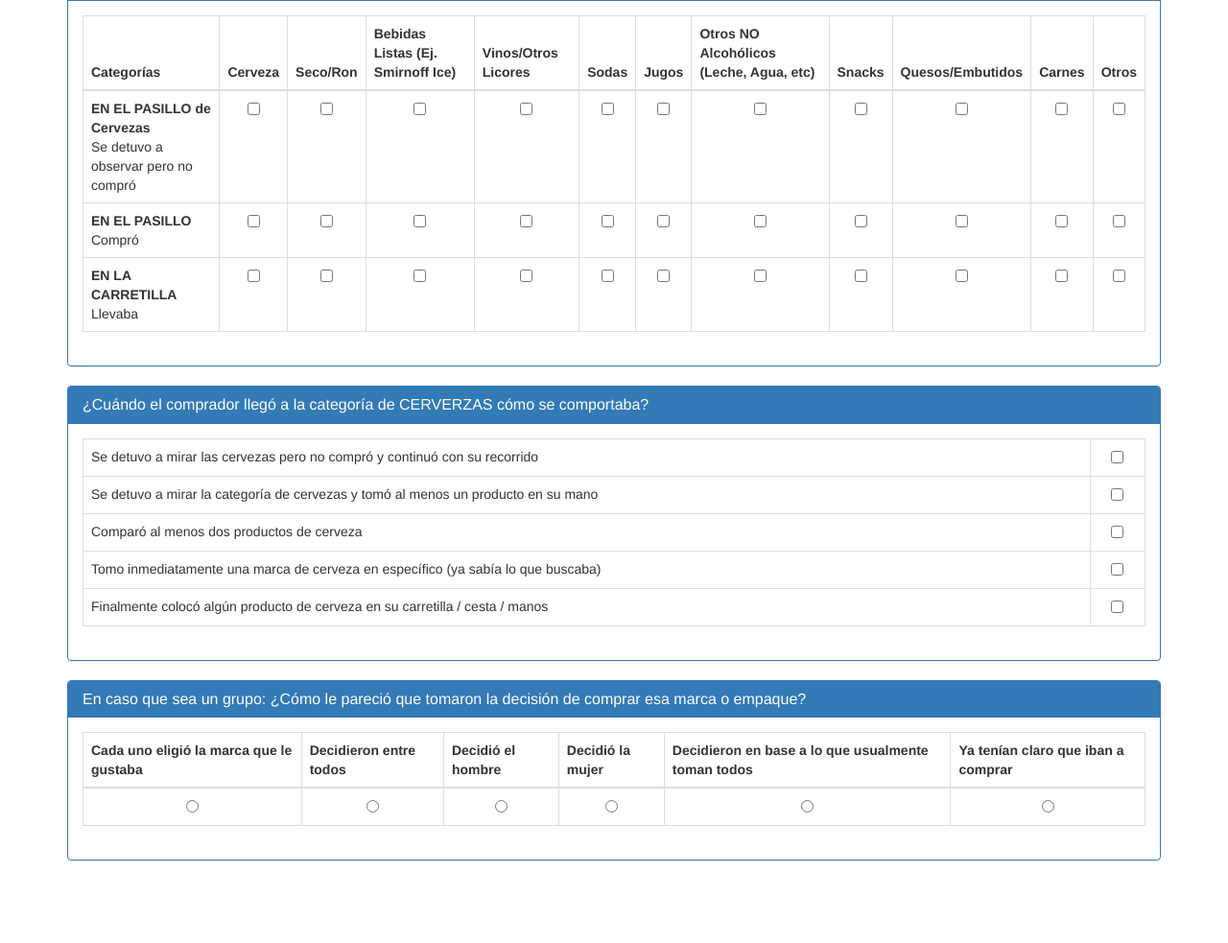
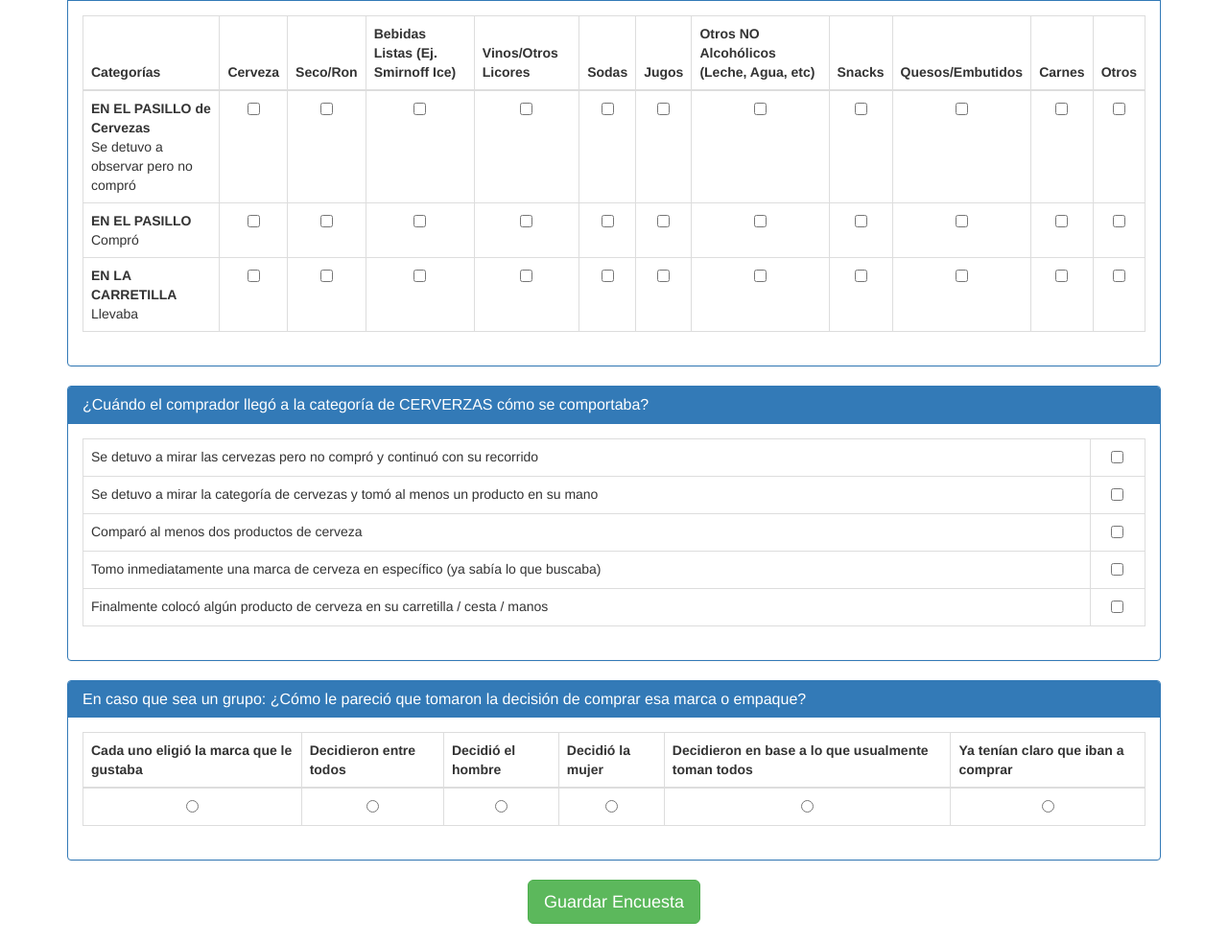
Before and after one commit to Guillelon/SurveyDemo, a plain HTML site: page Survey/index.html in a window 1280 px wide. Shown: the part 559-1542 px from the top of the page at 96% size. Before the commit the page ends 1476 px from the top, so only its background shows below. Drawn offline with Linux system fonts and the light colour scheme.

Commit message:
agregando botones

```diff
--- a/Survey/index.html
+++ b/Survey/index.html
@@ -680,9 +680,14 @@
                     </div>
                 </div>
             </div>
+            <div style="text-align:center">
+                <button id="buttonProceess" type="button" class="btn btn-success btn-lg">Guardar Encuesta</button>
+            </div>
+            <br />
         </div>
     </div>
 </body>
+
 </html>
 
 <script type="text/javascript">
```
Also changed, not shown: Survey/index2.html (+5 -0 lines).
